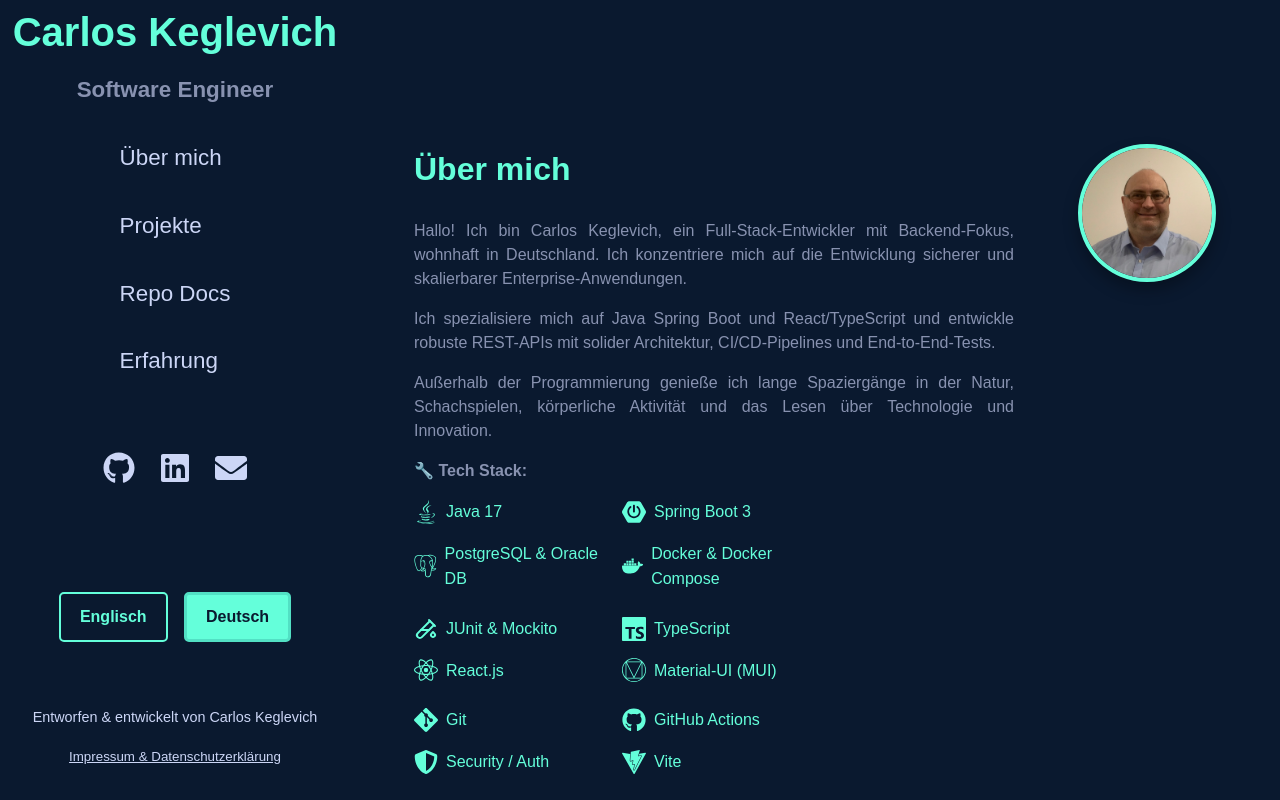
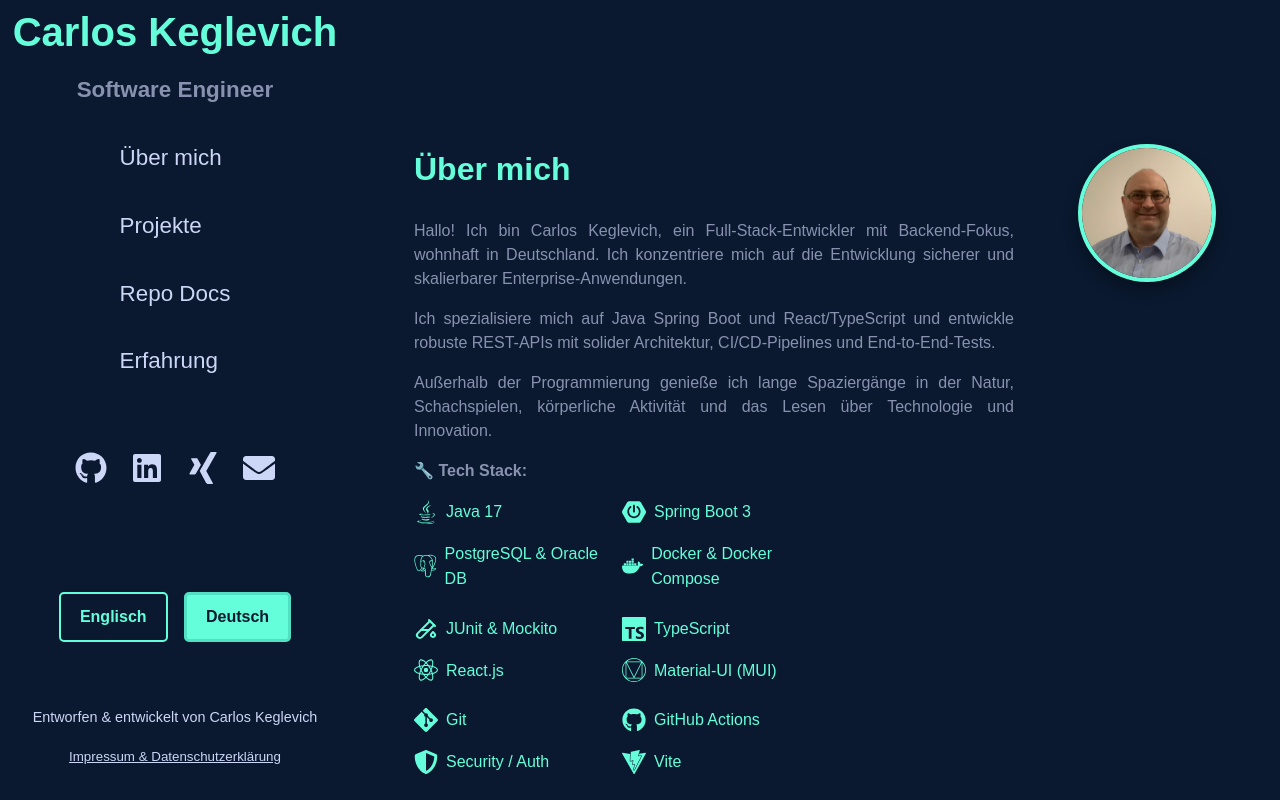
Before and after one commit to Keglev/my-portfolio, a React (Create React App) app: page / in a window 1280 px wide. Built offline with nearby package versions, Linux system fonts and the light colour scheme; no server answers.

Commit message:
ui(sidebar): add Xing social link and icon

```diff
--- a/src/components/Sidebar/Sidebar.js
+++ b/src/components/Sidebar/Sidebar.js
@@ -1,6 +1,7 @@
 import React, { useState, useEffect } from 'react';
 import { useTranslation } from 'react-i18next';
 import { FaGithub, FaLinkedin, FaEnvelope } from 'react-icons/fa';
+import { SiXing } from 'react-icons/si';
 import {
   SidebarContainer,
   NameTitle,
@@ -131,6 +132,9 @@ const Sidebar = () => {
           <a href="https://linkedin.com/in/carloskeglevich" target="_blank" rel="noopener noreferrer" aria-label="LinkedIn">
             <FaLinkedin />
           </a>
+          <a href="https://www.xing.com/profile/Carlos_Keglevich" target="_blank" rel="noopener noreferrer" aria-label="Xing">
+            <SiXing />
+          </a>
           <a href="mailto:carlos.keglevich@gmail.com" target="_blank" rel="noopener noreferrer" aria-label="Email">
             <FaEnvelope />
           </a>
```
